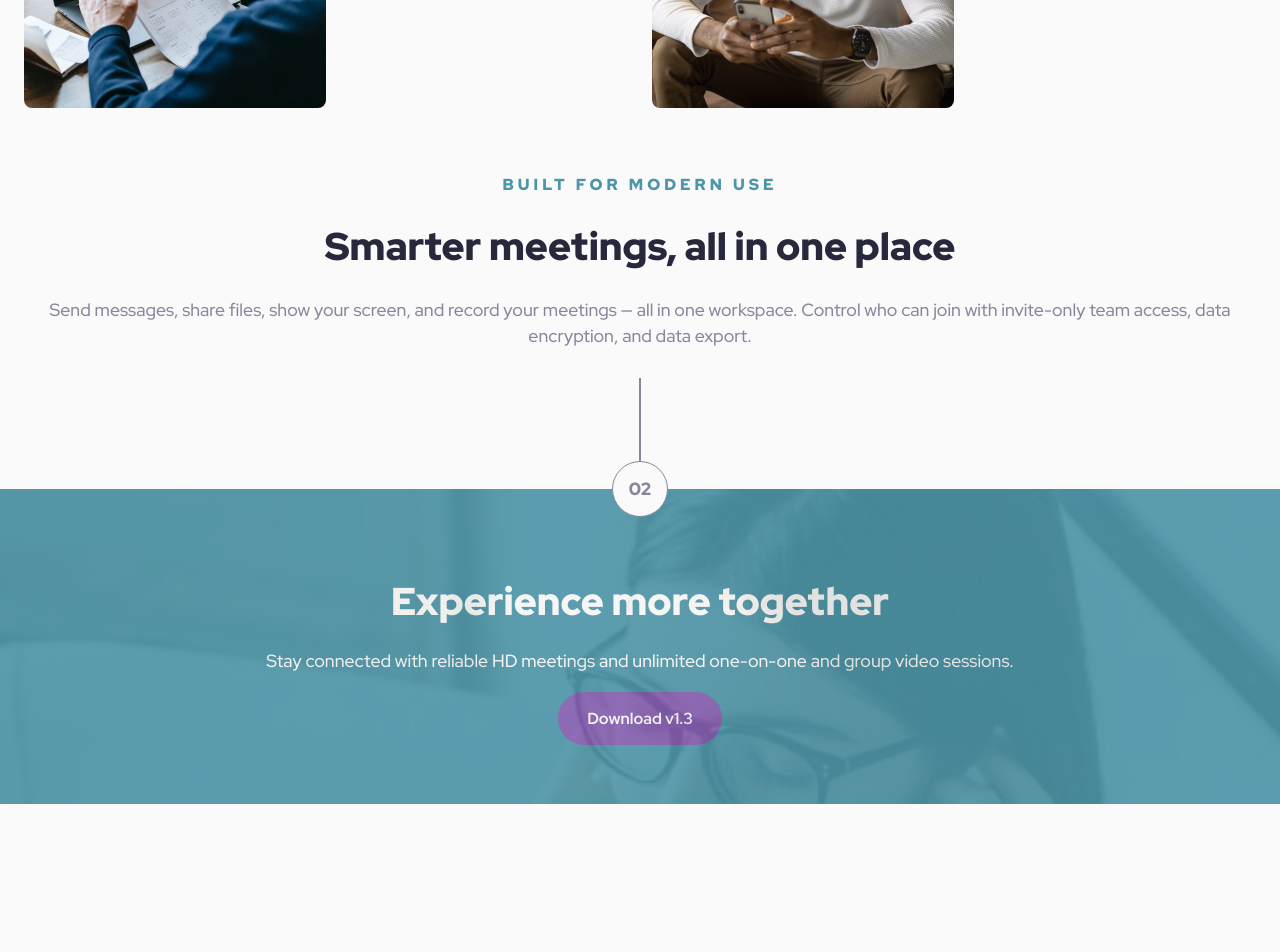
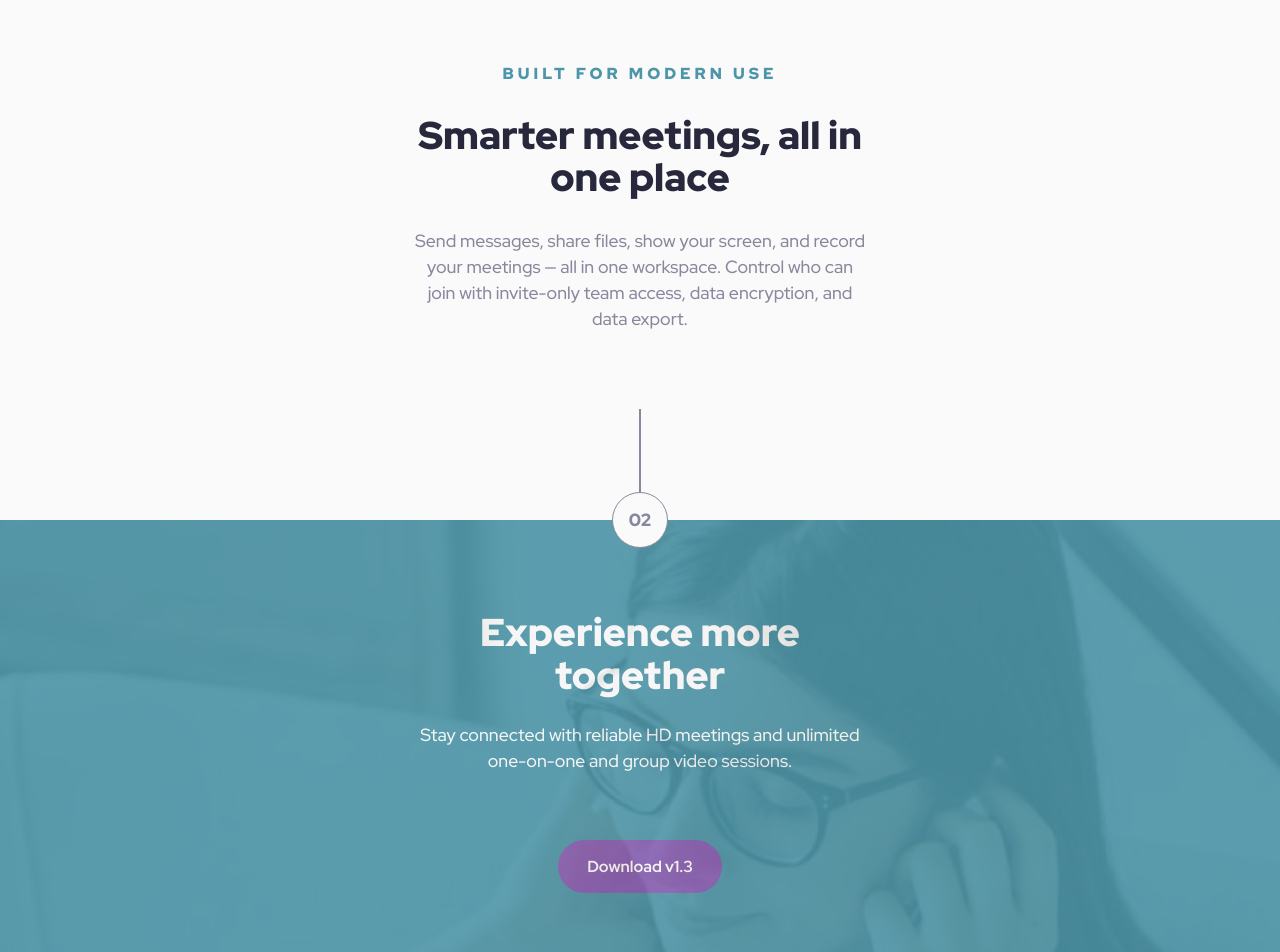
Before and after one commit to tdimnet/Meet-landing-page, a website: page index.html in a window 1280 px wide. Shown: the part 1330-2282 px from the top of the page. Before the commit the page ends 2134 px from the top, so only its background shows below. Drawn offline with nearby package versions, Linux system fonts and the light colour scheme; files that its build step writes are made by us from their sources.

Commit message:
Making use of sass mixins

```diff
--- a/index.html
+++ b/index.html
@@ -60,6 +60,7 @@
           alt=""
         />
       </div>
+      <div class="landing-page-first-step__content">
         <p class="landing-page-first-step__subheading">Built for modern use</p>
         <h2 class="landing-page-first-step__heading">
           Smarter meetings, all in one place
@@ -67,10 +68,12 @@
         <p class="landing-page-first-step__description">
           Send messages, share files, show your screen, and record your meetings — all in one workspace. Control who can join with invite-only team access, data encryption, and data export.
         </p>
+      </div>
     </section>
     <section class="landing-page-second-step">
       <div class="landing-page-second-step__step-number">02</div>
       <div class="landing-page-second-step__download-wrapper">
+        <div class="landing-page-second-step__content">
           <h2 class="landing-page-second-step__heading">Experience more together</h2>
           <p class="landing-page-second-step__description">
             Stay connected with reliable HD meetings and unlimited one-on-one and group video sessions.
@@ -79,6 +82,7 @@
               >Download <span>v1.3</span></a
             >
         </div>
+      </div>
     </section>
   </body>
 </html>
--- /dev/null
+++ b/sass/components/_containers.scss
@@ -0,0 +1,7 @@
+@mixin content {
+    @media screen and (min-width: $tablet) {
+        max-width: 28.5625rem;
+        margin-left: auto;
+        margin-right: auto;
+    }
+}
--- a/sass/components/_index.scss
+++ b/sass/components/_index.scss
@@ -2,3 +2,4 @@
 @import "./typographies";
 @import "./ovals";
 @import "./steps";
+@import "./containers";
--- a/sass/pages/_landing.scss
+++ b/sass/pages/_landing.scss
@@ -13,10 +13,15 @@
         background-size: cover;
         background-repeat: no-repeat;
         background-position: center center;
-        margin-bottom: 3rem
+        margin-bottom: 3rem;
+
+        @media screen and (min-width: $tablet) {
+            height: 18.9375rem;
+        }
     }
 
     &__content {
+        @include content;
         padding-left: 1.5rem;
         padding-right: 1.5rem;
     }
@@ -39,6 +44,10 @@
         gap: 1rem;
         justify-content: center;
         align-items: center;
+
+        @media screen and (min-width: $tablet) {
+            flex-direction: row;
+        }
     }
 
     &__btn--primary {
@@ -57,6 +66,10 @@
     &__step-number {
         @include step;
         margin: 7rem auto 4rem;
+
+        @media screen and (min-width: $tablet) {
+            margin-top: 10rem;
+        }
     }
 
     &__pictures {
@@ -64,10 +77,18 @@
         grid-template-columns: repeat(2, 1fr);
         gap: 1.5rem;
         margin-bottom: 4rem;
+
+        @media screen and (min-width: $tablet) {
+            grid-template-columns: repeat(4, 1fr);
+        }
     }
 
     &__picture {
         border-radius: 8px;
+    }
+
+    &__content {
+        @include content;
     }
 
     &__subheading {
@@ -93,6 +114,10 @@
         @include step;
         margin: 7rem auto -1.75rem;
         z-index: $smallElevation;
+
+        @media screen and (min-width: $tablet) {
+            margin-top: 10rem;
+        }
     }
 
     &__download-wrapper {
@@ -115,6 +140,10 @@
         }
     }
 
+    &__content {
+        @include content;
+    }
+
     &__heading {
         @include heading-h2;
         color: $alabaster;
@@ -124,7 +153,7 @@
     &__description {
         @include paragraph;
         color: $alabaster;
-        margin-bottom: 2rem;
+        margin-bottom: 5rem;
     }
 
     &__btn {
```
Lines whose indentation alone changed are shown as unchanged.
